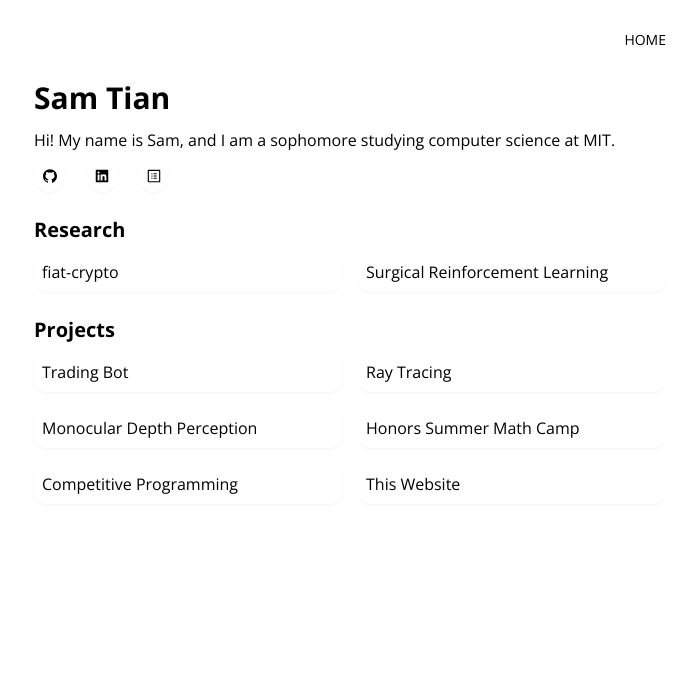
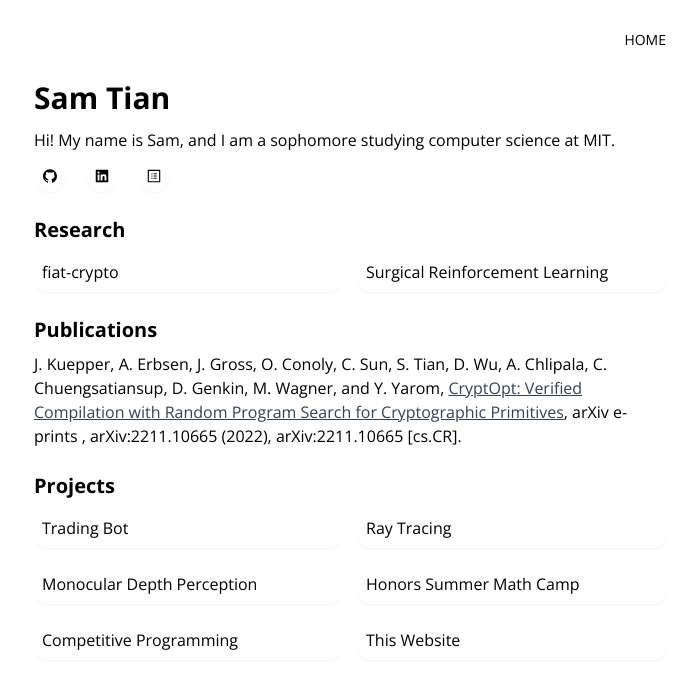
Before and after one commit to samuel-tian/portfolio-website, a Next.js app: page / in a window 1280 px wide. Shown: the top 688 px of the page, without its empty margins (290-986 px from the left). Built offline with nearby package versions, Linux system fonts and the light colour scheme.

Commit message:
add publication

```diff
--- a/components/About.jsx
+++ b/components/About.jsx
@@ -34,11 +34,7 @@ const About = () => {
           </a>
         </li>
         <li>
-					<a
-						href="/assets/SamuelTian_Resume.pdf"
-						target="_blank"
-						rel="noreferrer"
-					>
+          <a href="/assets/resume.pdf" target="_blank" rel="noreferrer">
             <div className="btn">
               <AiOutlineProfile />
             </div>
--- /dev/null
+++ b/components/ClassItem.jsx
@@ -0,0 +1,16 @@
+import Link from "next/link";
+import React from "react";
+
+const ClassItem = ({ title, page }) => {
+  return (
+    <div className="w-full">
+      {/* <Link href={page}> */}
+      <div className="p-2 hover:bg-gray-50 shadow-sm rounded-xl cursor-pointer">
+        {title}
+      </div>
+      {/* </Link> */}
+    </div>
+  );
+};
+
+export default ClassItem;
--- a/components/Classes.jsx
+++ b/components/Classes.jsx
@@ -1,16 +1,16 @@
 import React from "react";
-import ProjectItem from "./ProjectItem";
+import ClassItem from "./ClassItem";
 
 const Classes = () => {
   return (
     <div id="classes" className="w-full mb-6">
       <h2>Classes</h2>
-			<div className="grid md:grid-cols-2 sm:grid-cols-1 gap-4">
-				<ProjectItem
+      <div className="grid grid-cols-1 gap-2">
+        <ClassItem
           title="6.8611: Quantitative Methods for Natural Language Processing"
           page="/6861"
         />
-				<ProjectItem title="6.1910: Computation Structures" page="/6004" />
+        <ClassItem title="6.1910: Computation Structures" page="/6004" />
       </div>
     </div>
   );
--- /dev/null
+++ b/components/Publications.jsx
@@ -0,0 +1,27 @@
+import Link from "next/link";
+import React from "react";
+import { AiFillGithub, AiFillLinkedin, AiOutlineProfile } from "react-icons/ai";
+
+const Publications = () => {
+  return (
+    <div id="publications" className="w-full mb-6">
+      <h2>Publications</h2>
+      <p>
+        J. Kuepper, A. Erbsen, J. Gross, O. Conoly, C. Sun, S. Tian, D. Wu, A.
+        Chlipala, C. Chuengsatiansup, D. Genkin, M. Wagner, and Y. Yarom,&nbsp;
+        <a
+          href="https://arxiv.org/abs/2211.10665"
+          target="_blank"
+          rel="noreferrer"
+          className="underline text-gray-700 hover:text-gray-400"
+        >
+          CryptOpt: Verified Compilation with Random Program Search for
+          Cryptographic Primitives
+        </a>
+        , arXiv e-prints , arXiv:2211.10665 (2022), arXiv:2211.10665 [cs.CR].
+      </p>
+    </div>
+  );
+};
+
+export default Publications;
--- a/pages/fiatcrypto.jsx
+++ b/pages/fiatcrypto.jsx
@@ -23,7 +23,7 @@ const fiatcrypto = () => {
           </div>
         </a>
         <a
-          href="https://cs.adelaide.edu.au/~yval/pdfs/KuepperEGSWCCGWY23.pdf"
+          href="https://arxiv.org/abs/2211.10665"
           target="_blank"
           rel="noreferrer"
         >
--- a/pages/index.js
+++ b/pages/index.js
@@ -2,16 +2,18 @@ import Head from "next/head";
 import About from "../components/About";
 import Classes from "../components/Classes";
 import Projects from "../components/Projects";
+import Publications from "../components/Publications";
 import Research from "../components/Research";
 
 export default function Home() {
   return (
-		<div className="max-w-2xl">
+    <div>
       <Head>
         <title>Sam Tian</title>
       </Head>
       <About />
       <Research />
+      <Publications />
       <Projects />
       {/* <Classes /> */}
     </div>
```
Also changed, not shown: 2 other files (tests, documents, lock files or other folders). Lines whose indentation alone changed are shown as unchanged.
